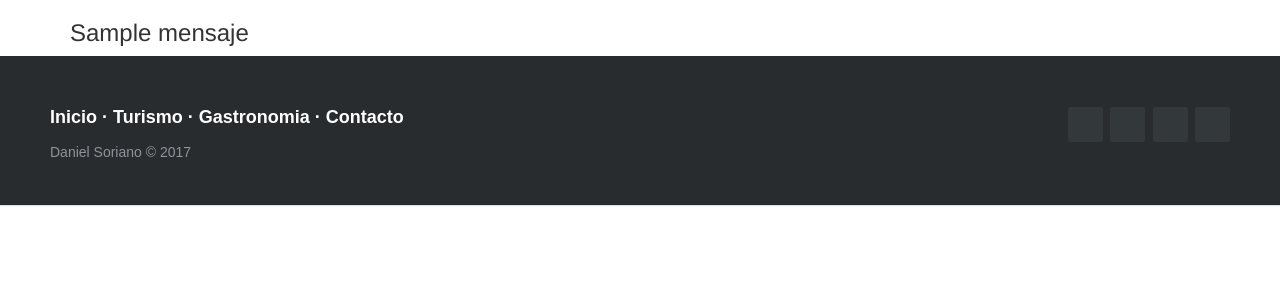
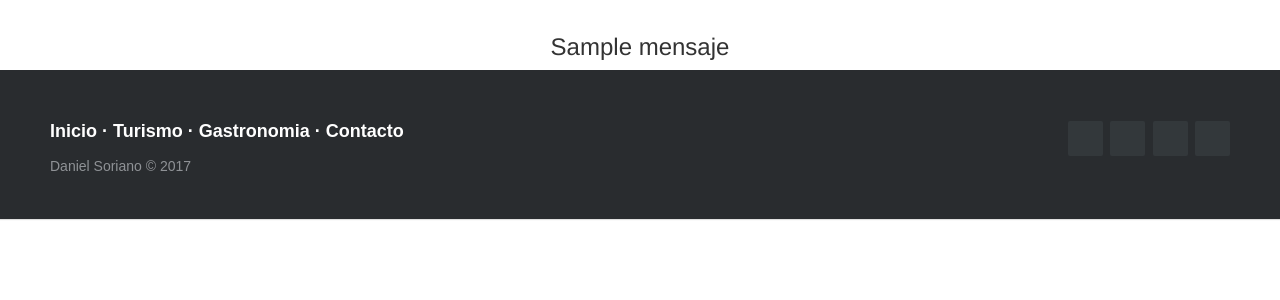
Before and after one commit to DaniTech61/proyecto-daw, a Django app: template web/templates/web/contacto.html in a window 1280 px wide. Shown: the part 51-351 px from the top of the page. Run offline with Django 3.2, Linux system fonts and the light colour scheme; the template is opened without the code that fills it: most values are stand-ins (such as "Sample title", 1, 10 or a date in 2020); parts of the project's set-up code (start-up, migrations or seed data) failed here and were passed over; some libraries are stand-ins or nearby versions.

Commit message:
Arreglo de estilos y prueba de correo

```diff
--- a/web/templates/web/contacto.html
+++ b/web/templates/web/contacto.html
@@ -12,7 +12,7 @@
 <div class="container">
 {% include "web/includes/menu.html" %}
 	{% if mensaje %}
-		<h3>{{mensaje}}</h3>
+		<div class="row" style="margin-top:1em;text-align:center;"><h3>{{mensaje}}</h3></div>
 	{% else %}
 		<div class="row" style="margin-top:51px;text-align:center;">
 			<p>¿Quieres ponerte en contacto?</p>
```
